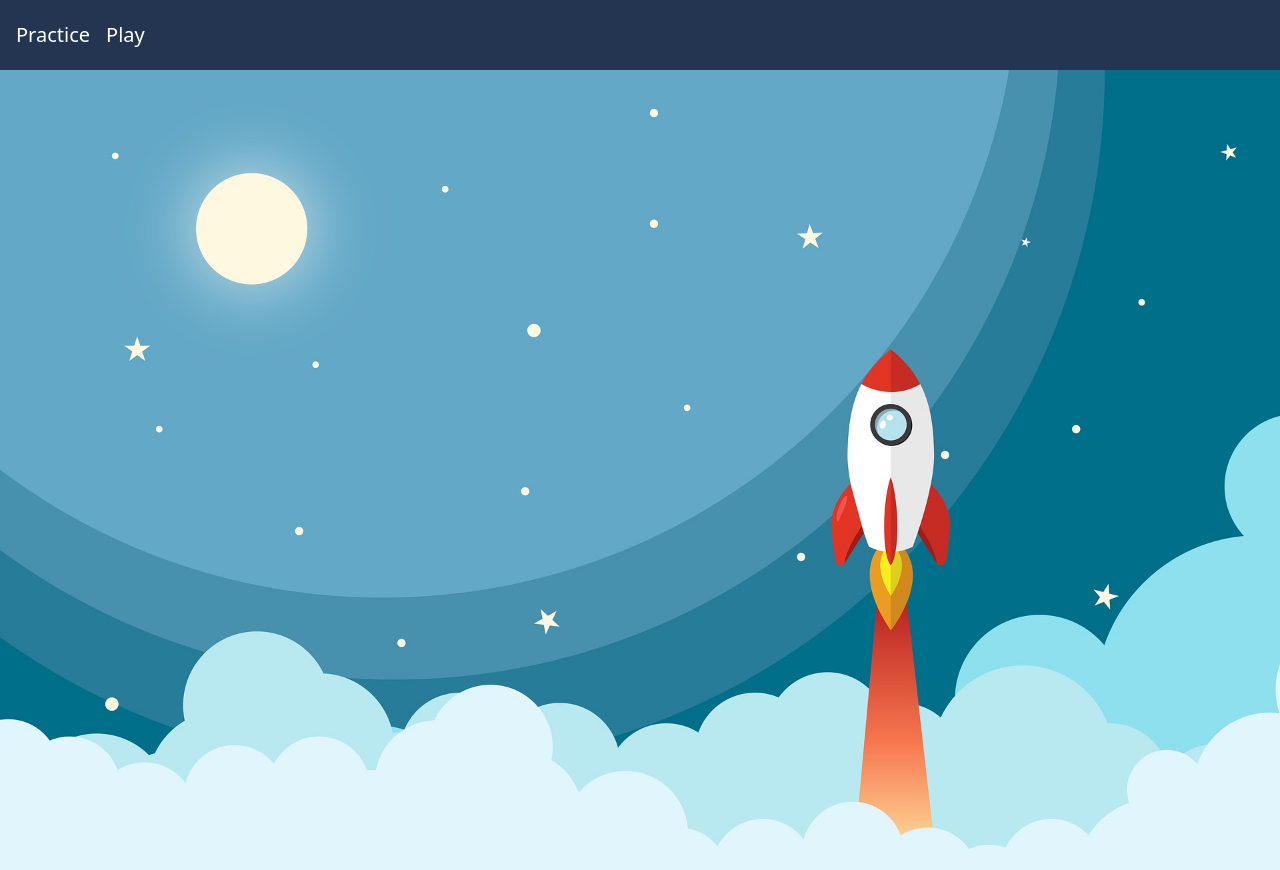
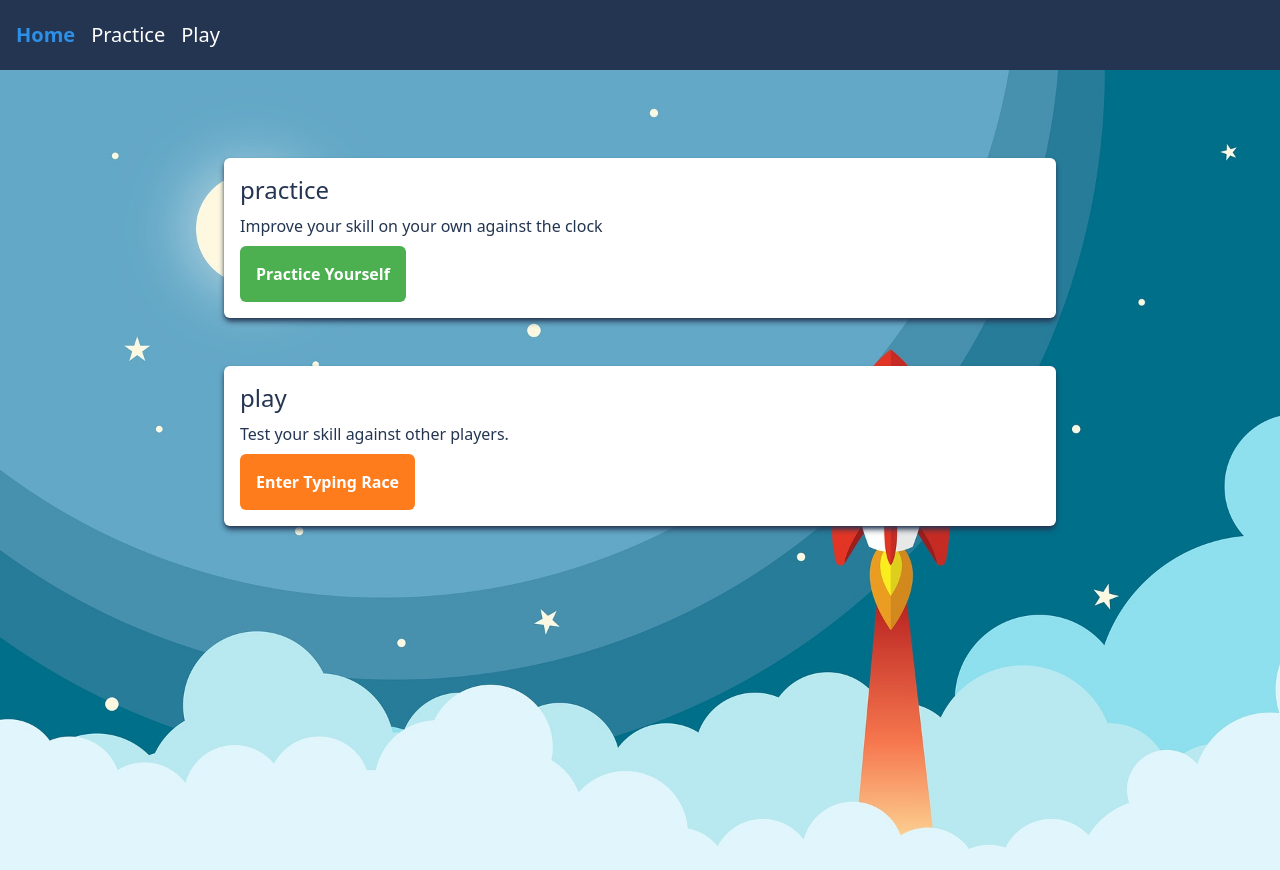
Before and after one commit to JosephAdamson/rocket-racer, a React (Create React App) app in the folder frontend/: page / in a window 1280 px wide. Before the commit this address had no page. Built offline with nearby package versions, Linux system fonts and the light colour scheme.

Commit message:
Styled Navbar, added Homepage and navigation buttons for Session

```diff
--- a/frontend/src/App.tsx
+++ b/frontend/src/App.tsx
@@ -2,6 +2,7 @@ import React from 'react';
 import PracticeSession from './pages/PracticeSession';
 import HeaderContainer from './components/HeaderContainer';
 import { BrowserRouter, Routes, Route } from 'react-router-dom';
+import Home from './pages/Home';
 
 function App() {
   return (
@@ -10,6 +11,7 @@ function App() {
         <Routes>
           <Route path={"/practice"} element={<PracticeSession/>}/>
           {/* <Route path={"/play"} element={}/> */}
+          <Route path={"/"} element={<Home/>}/>
         </Routes>
       </HeaderContainer>
     </BrowserRouter>
--- /dev/null
+++ b/frontend/src/components/ActivityCard.tsx
@@ -0,0 +1,30 @@
+import { NavLink } from "react-router-dom";
+
+
+interface activityCardProps {
+    heading: string;
+    description: string;
+    buttonTag: string;
+    buttonClr: string;
+    buttonHref: string;
+}
+
+
+export default function ActivityCard(props: activityCardProps) {
+    return (
+        <div className="flex p-4 h-60 md:h-40 w-2/3 bg-white m-6 rounded-md shadow-slateblue shadow-md">
+            <div className="flex flex-col text-slateblue space-y-2">
+                <div className="block">
+                    <h1 className="text-2xl">{props.heading}</h1>
+                </div>
+                <div className="block">
+                    <h3>{props.description}</h3>
+                </div>
+                <div className="block">
+                    <button className={`p-2 ${props.buttonClr} font-bold text-white rounded-md p-4 capitalize`}
+                    ><NavLink to={props.buttonHref}>{props.buttonTag}</NavLink></button>
+                </div>
+            </div>
+        </div>
+    )
+}
--- a/frontend/src/components/Navbar.tsx
+++ b/frontend/src/components/Navbar.tsx
@@ -1,6 +1,8 @@
 import { Bars3Icon, XMarkIcon } from '@heroicons/react/24/outline'
 import { LinkItem } from '../types';
 import { useState, useEffect } from 'react';
+import { NavLink } from 'react-router-dom';
+import concatClasses from '../util';
 
 
 export default function Navbar() {
@@ -8,6 +10,7 @@ export default function Navbar() {
 
 
     const navigation: LinkItem[] = [
+        { name: "Home", href: "/"},
         { name: "Practice", href: "/practice" },
         { name: "Play", href: "/play" }
     ];
@@ -31,7 +34,7 @@ export default function Navbar() {
 
     return (
 
-        <nav className={`flex ${isOpen ? "h-[180px]" : "h-[70px]"} bg-slateblue w-full
+        <nav className={`flex ${isOpen ? "h-[220px]" : "h-[70px]"} bg-slateblue w-full
             transition-all ease-linear duration-300`}>
             {<div className="flex flex-col sm:flex-row max-w-7xl justify-between">
                 <div className="flex items-center sm:hidden p-4">
@@ -44,12 +47,18 @@ export default function Navbar() {
                 </div>
                 <div className="justify-center text-xl items-center space-x-4 px-4 border-white hidden sm:flex text-white">
                     {navigation.map(link => {
-                        return <a key={link.name} href={link.href}>{link.name}</a>
+                        return <NavLink className={({isActive}) => {
+                            return concatClasses(isActive ? "text-clearblue font-bold" : "text-white",  "hover:underline underline-offset-4")
+                        }} key={link.name} to={link.href}>{link.name}</NavLink>
                     })}
                 </div>
+                {/* mobile toggle menu */}
                 {isOpen ? <div className="flex text-lg flex-1 flex-col p-4 text-white space-y-4 sm:hidden">
                     {navigation.map(link => {
-                        return <a key={link.name} href={link.href}>{link.name}</a>
+                        return <NavLink className={({isActive}) => {
+                            return concatClasses(isActive ? "text-clearblue" : "text-white",
+                            "animate-fadeIn transition-all duration-300 transform hover:translate-x-2")
+                        }} key={link.name} to={link.href}>{link.name}</NavLink>
                     })}
                 </div> : ""}
             </div>}
--- a/frontend/src/components/ResultWindow.tsx
+++ b/frontend/src/components/ResultWindow.tsx
@@ -67,7 +67,8 @@ export default function ResultWindow(props: resultWindowProps) {
 
 
     return (
-        <div className="flex flex-col h-1/2 w-full md:w-2/3 bg-slateblue rounded-md m-6">
+        <div className="flex flex-col h-1/2 w-full md:w-2/3 bg-slateblue rounded-t-md m-x-6 m-t-6
+            md:border-b-[1px] md:border-slate-300">
             <div className="border-b-[1px] border-slate-300 p-4">
                 <h3 className="text-md text-white">You just typed an excerpt from the song:</h3>
             </div>
--- /dev/null
+++ b/frontend/src/components/Session.tsx
@@ -0,0 +1,57 @@
+import { useState } from 'react';
+import GameWindow from "./GameWindow";
+import ResultWindow from './ResultWindow';
+import { Snippet, Results } from '../types';
+import { NavLink } from 'react-router-dom';
+
+export default function Session() {
+    const [results, setResults] = useState<Results | null>();
+
+
+    /*
+    Set results of Practice session once Game Window has expired.
+
+    @param  {Snippet}       snippet         Object containing song data (text, img etc.)
+    @param  {number}        timeRemaining   Remaining minutes/seconds from a completed session.
+    @param  {number}        baseTime        Time alloted for a single session.
+    @param  {number}        keystrokes      Total keystrokes for a single session.
+    @param  {number}        errors          Total errors for a  single session.
+    */
+    const setResultHandler = (
+        snippet: Snippet,
+        timeRemaining: number,
+        cursor: number,
+        baseTime: number,
+        keyStrokes: number,
+        errors: number
+        ) => {
+        setResults({
+            snippet: snippet,
+            timeRemaining: timeRemaining,
+            cursor: cursor,
+            baseTime: baseTime,
+            keyStrokes: keyStrokes,
+            errors: errors
+        });
+    }
+
+
+    return (
+        <div className="flex flex-col justify-center items-center">
+            {results ? <>
+                        <ResultWindow results={results}/>
+                        <div className="flex bg-slateblue w-full border-t-[1px] border-slate-300 md:border-none
+                        border md:w-2/3 p-4 rounded-b-md justify-between">
+                            <button className="bg-softgreen font-bold text-white rounded-md p-4"
+                             onClick={() => {
+                                setResults(null);
+                            }}>Try again</button>
+                            <button className="bg-melloworange font-bold text-white rounded-md p-4">
+                                <NavLink to={"/"}>Home (leave practice)</NavLink>
+                            </button>
+                        </div>
+                    </>
+            : <GameWindow timeLimit={120} setResultsHandler={setResultHandler} />}
+        </div>
+    )
+}
--- /dev/null
+++ b/frontend/src/pages/Home.tsx
@@ -0,0 +1,19 @@
+import ActivityCard from "../components/ActivityCard"
+
+
+export default function Home() {
+    return (
+        <div className="flex flex-col justify-center items-center h-2/3">
+            <ActivityCard heading={"practice"}
+                description={"Improve your skill on your own against the clock"}
+                buttonTag={"practice yourself"}
+                buttonClr={"bg-softgreen"}
+                buttonHref={"/practice"}/>
+            <ActivityCard heading={"play"}
+                description={"Test your skill against other players."}
+                buttonTag={"enter typing race"}
+                buttonClr={"bg-sparkorange"}
+                buttonHref={"/play"}/>
+        </div>
+    );
+}
--- a/frontend/src/pages/PracticeSession.tsx
+++ b/frontend/src/pages/PracticeSession.tsx
@@ -1,44 +1,10 @@
-import { useState } from 'react';
-import GameWindow from "../components/GameWindow";
-import ResultWindow from '../components/ResultWindow';
-import { Snippet, Results } from '../types';
+import Session from "../components/Session"
+
 
 export default function PracticeSession() {
-    const [results, setResults] = useState<Results | null>();
-
-
-    /*
-    Set results of Practice session once Game Window has expired.
-
-    @param  {Snippet}       snippet         Object containing song data (text, img etc.)
-    @param  {number}        timeRemaining   Remaining minutes/seconds from a completed session.
-    @param  {number}        baseTime        Time alloted for a single session.
-    @param  {number}        keystrokes      Total keystrokes for a single session.
-    @param  {number}        errors          Total errors for a  single session.
-    */
-    const setResultHandler = (
-        snippet: Snippet,
-        timeRemaining: number,
-        cursor: number,
-        baseTime: number,
-        keyStrokes: number,
-        errors: number
-        ) => {
-        setResults({
-            snippet: snippet,
-            timeRemaining: timeRemaining,
-            cursor: cursor,
-            baseTime: baseTime,
-            keyStrokes: keyStrokes,
-            errors: errors
-        });
-    }
-
-
     return (
-        <div className="flex justify-center items-center">
-            {results ? <ResultWindow results={results} /> : <GameWindow timeLimit={120}
-                                                                setResultsHandler={setResultHandler} />}
-        </div>
-    )
+        <>
+            <Session/>
+        </>
+    );
 }
--- /dev/null
+++ b/frontend/src/util.ts
@@ -0,0 +1,5 @@
+
+
+export default function concatClasses(...classes: string[]){
+    return classes.join(" ");
+}
--- a/frontend/tailwind.config.js
+++ b/frontend/tailwind.config.js
@@ -10,13 +10,23 @@ module.exports = {
         coolgrey: "#bacbd9",
         highlightgreen: "#47d91a",
         dashyellow: "#f5d51d",
-        slateblue : "#243552"
+        slateblue: "#243552",
+        coolgreen: "#4caf50",
+        sparkorange: "#ff7c1d",
+        softgreen: "#4caf50",
+        melloworange: "#ffb21b"
       },
-      transitionProperty: {
-        height: 'height'
+      animation: {
+        "fadeIn": "fadeIn 1s ease-in"
+      },
+      keyframes: {
+        fadeIn: {
+          "0%": { opacity: "0" },
+          "100%": { opacity: "1" }
+        }
       },
       fontFamily: {
-        sourceCode: ['sourceCodePro']
+        sourceCode: ["sourceCodePro"]
       }
     },
   },
```
Also changed, not shown: 1 other file (tests, documents, lock files or other folders).
